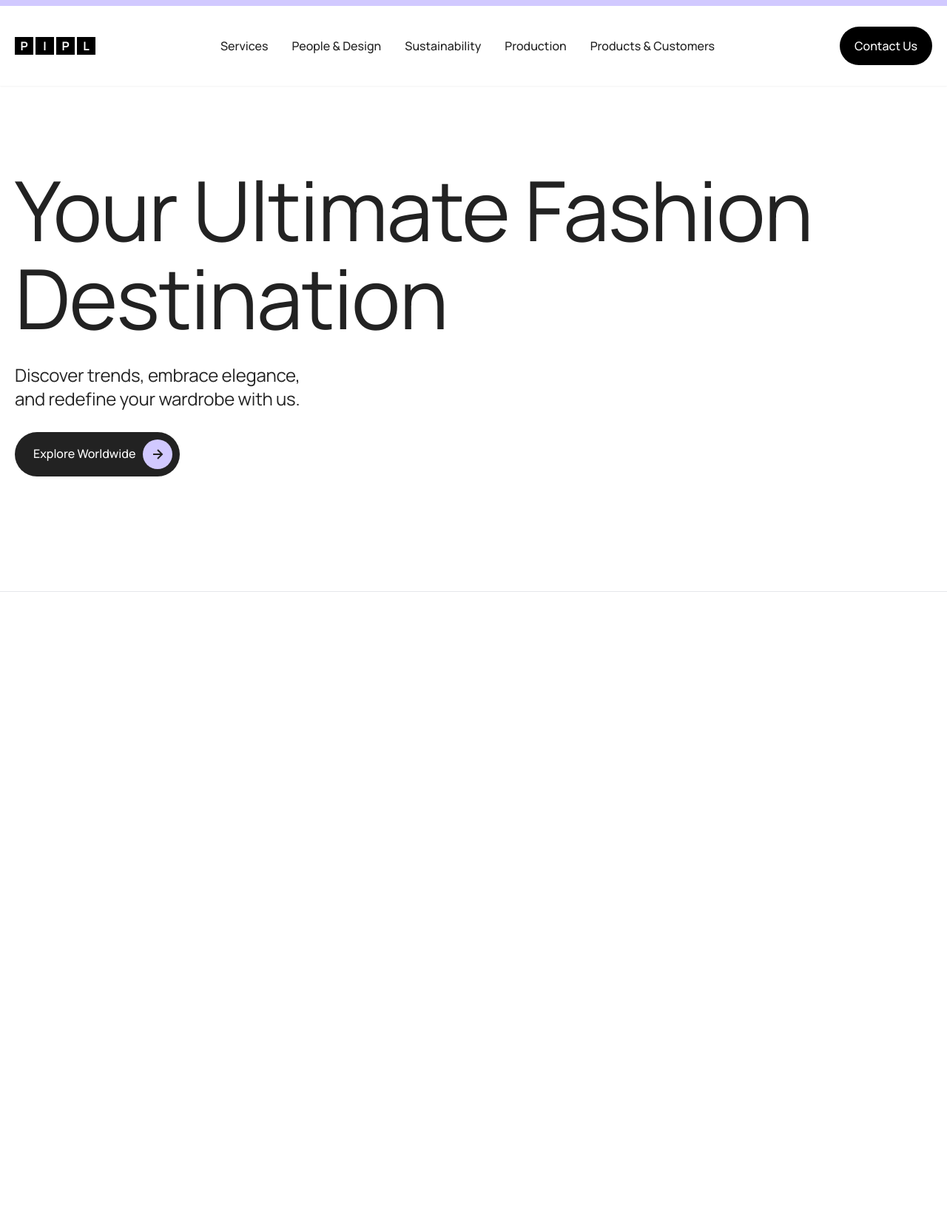
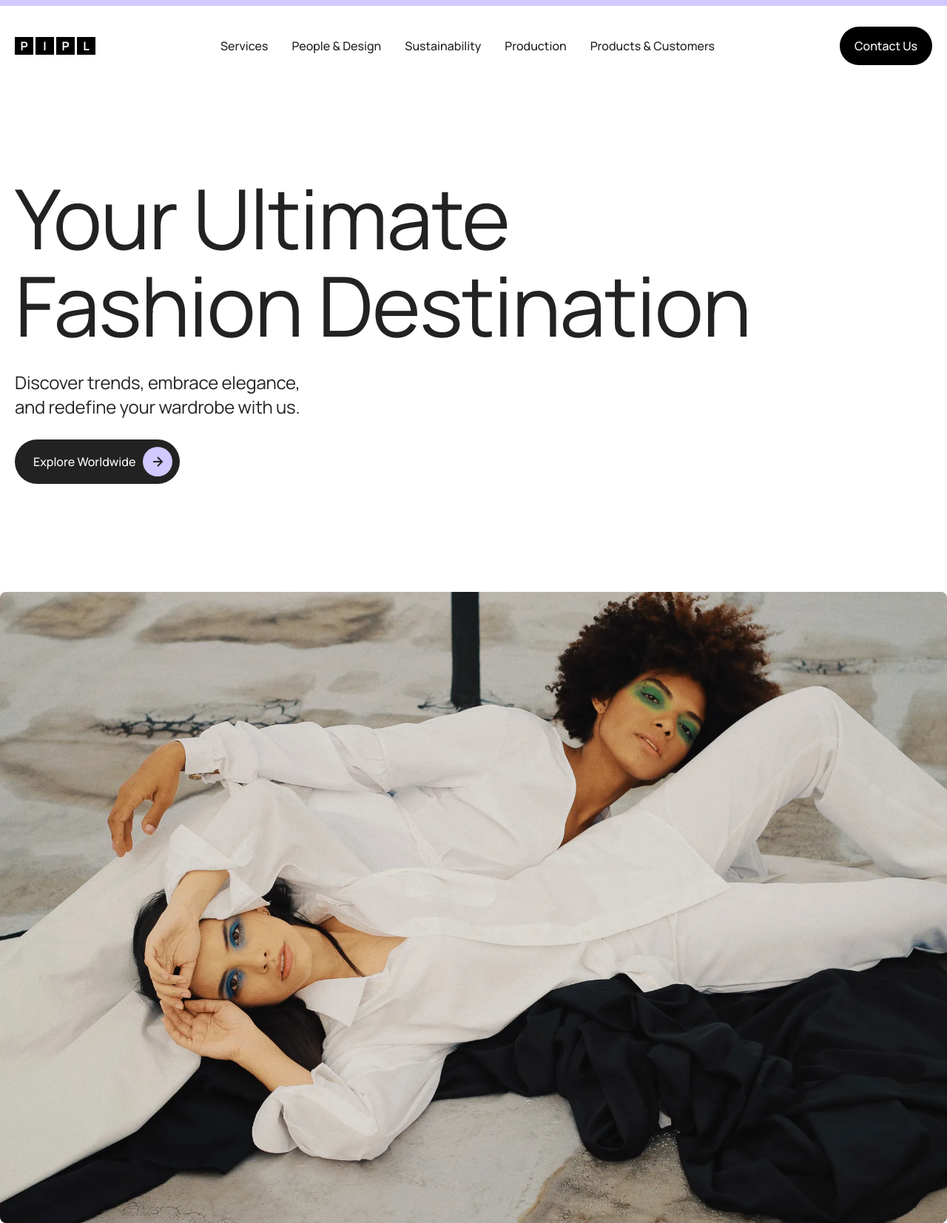
Before and after one commit to Sherifsani/pipl, a React (Vite) app: page / in a window 1280 px wide. Shown: the whole page at 74% size. Before the commit the page ends 800 px from the top, so only its background shows below. Built offline with nearby package versions, Linux system fonts and the light colour scheme; a web font is replaced by a local one.

Commit message:
added image

```diff
--- a/src/App.css
+++ b/src/App.css
@@ -1,3 +1,7 @@
+* {
+  scroll-behavior: smooth;
+}
+
 body {
   background-color: #fff;
 }
--- a/src/App.jsx
+++ b/src/App.jsx
@@ -1,12 +1,14 @@
 import "./App.css";
 import Navbar from "./components/Navbar";
 import Hero from "./components/Hero";
+import HeroImage from "./components/HeroImage";
 
 function App() {
   return (
     <main>
       <Navbar />
       <Hero />
+      <HeroImage />
     </main>
   );
 }
--- a/src/components/Hero.jsx
+++ b/src/components/Hero.jsx
@@ -4,9 +4,10 @@ import CtaButton from "./CtaButton";
 
 const Hero = () => {
   return (
-    <section className="flex h-[100vh] flex-col items-start justify-center pt-[100px] pb-[30px] gap-7 px-5 mx-auto mx-w-[1400px] border-b">
+    <section className="flex h-[100vh] flex-col items-start justify-center pt-[100px] pb-[10px] gap-7 px-5 mx-auto mx-w-[1400px]">
       <h1 className="hero-head text-[15.3vw] sm:text-[60px] lg:text-[72px] xl:text-[112px]  tracking-[-0.9px] lg:tracking-[-1.68px]">
-        Your Ultimate Fashion Destination
+        Your Ultimate
+        <br className="hidden xl:block" /> Fashion Destination
       </h1>
       <p className="hero-text max-w-[400px]">
         Discover trends, embrace elegance, and redefine your wardrobe with us.
--- /dev/null
+++ b/src/components/HeroImage.jsx
@@ -0,0 +1,11 @@
+import heroImage from "../../public/heroimage.webp";
+
+const HeroImage = () => {
+  return (
+    <section className="w-full max-w-[1400px] mx-auto overflow-hidden rounded-lg">
+      <img src={heroImage} className="hover:scale-[1.1] transition-all" />
+    </section>
+  );
+};
+
+export default HeroImage;
--- a/src/components/Navbar.jsx
+++ b/src/components/Navbar.jsx
@@ -31,7 +31,7 @@ const Navbar = () => {
 
   return (
     <header
-      className={`fixed top-0 left-0 w-full bg-white shadow-sm transition-transform duration-300 z-50 ${
+      className={`fixed top-0 left-0 w-full bg-white  transition-transform duration-300 z-50 ${
         isVisible ? "translate-y-0" : "-translate-y-full"
       }`}
     >
```
Also changed, not shown: public/heroimage.webp (added).
